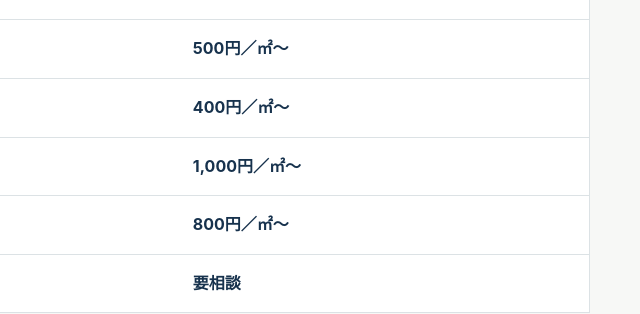
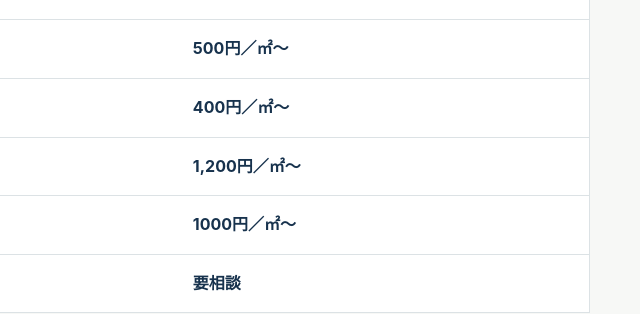
Before and after one commit to d8ds5h9j5c-afk/kurashiki-biso, a plain HTML site: page index.html in a window 1280 px wide. Shown: the part 3860-4174 px from the top of the page, 640-1280 px from the left. Drawn offline with Linux system fonts and the light colour scheme.

Commit message:
index.html を更新

```diff
--- a/index.html
+++ b/index.html
@@ -142,8 +142,8 @@ nav{display:none} .hero-inner,.company,.contact-box{grid-template-columns:1fr}
 <tr><th>タイル・石材薬品洗い</th><td>1,500円／㎡前後</td></tr>
 <tr><th>新築住宅・竣工時美装</th><td>500円／㎡〜</td></tr>
 <tr><th>新築アパート・竣工時美装</th><td>400円／㎡〜</td></tr>
-<tr><th>戸建て・退去後美装</th><td>1,000円／㎡〜</td></tr>
-<tr><th>アパート・マンション・退去後美装</th><td>800円／㎡〜</td></tr>
+<tr><th>戸建て・退去後美装</th><td>1,200円／㎡〜</td></tr>
+<tr><th>アパート・マンション・退去後美装</th><td>1000円／㎡〜</td></tr>
 <tr><th>エアコン各種洗浄</th><td>要相談</td></tr>
 </table>
 <p class="note">※上記以外の作業もお問い合わせください。</p>
```
